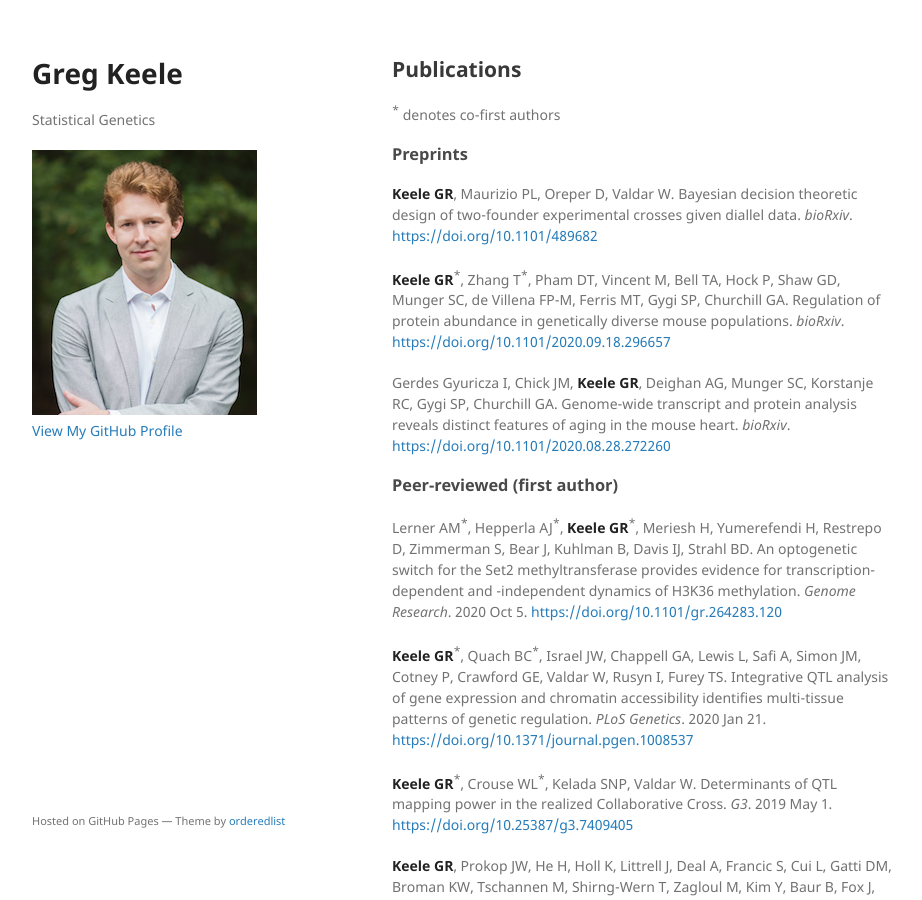
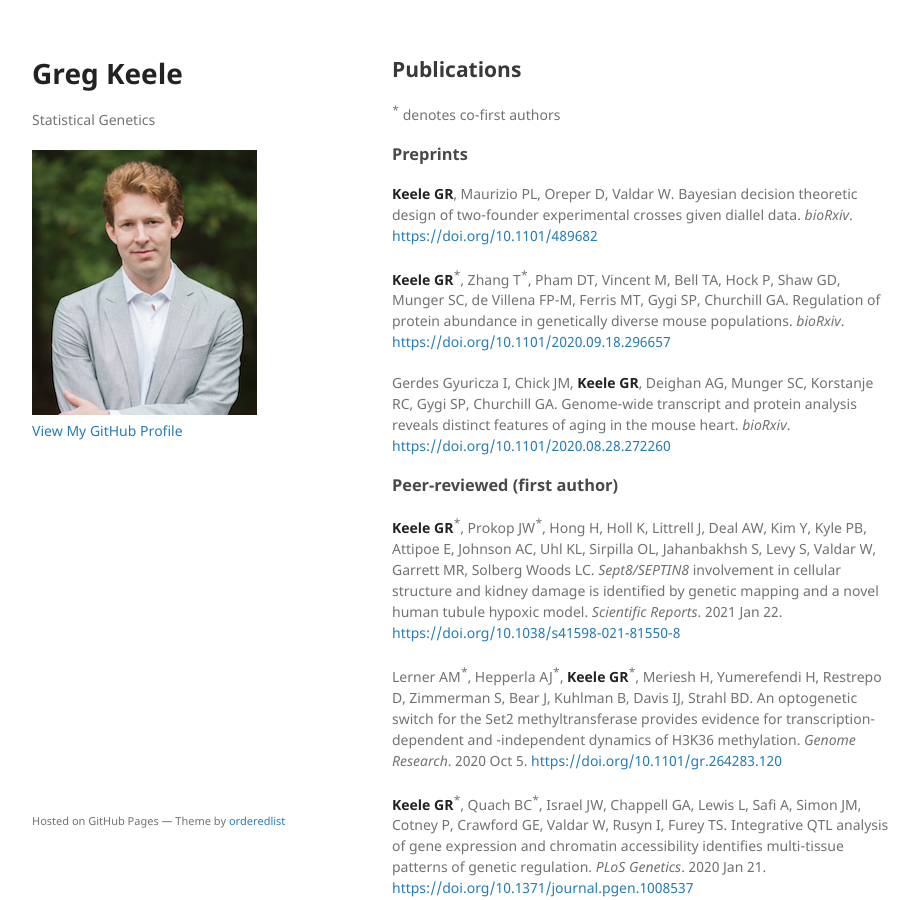
Before and after one commit to gkeele/gkeele.github.io, a Jekyll site: the page built from publications.md, in a window 1280 px wide and 900 px high. Shown: the whole window, without its empty margins (178-1100 px from the left). Built offline with Jekyll 4.4.1, drawn with Linux system fonts in a browser that asks for light colours; our own code applies the rules of GitHub Pages for plain Markdown files.

Commit message:
Added Sept8 paper

```diff
--- a/publications.md
+++ b/publications.md
@@ -14,6 +14,8 @@ layout: default
 Gerdes Gyuricza I, Chick JM, **Keele GR**, Deighan AG, Munger SC, Korstanje RC, Gygi SP, Churchill GA. Genome-wide transcript and protein analysis reveals distinct features of aging in the mouse heart. *bioRxiv*. [https://doi.org/10.1101/2020.08.28.272260](https://www.biorxiv.org/content/10.1101/2020.08.28.272260v1)
 
 ### Peer-reviewed (first author)
+
+**Keele GR**<sup>\*</sup>, Prokop JW<sup>\*</sup>, Hong H, Holl K, Littrell J, Deal AW, Kim Y, Kyle PB, Attipoe E, Johnson AC, Uhl KL, Sirpilla OL, Jahanbakhsh S, Levy S, Valdar W, Garrett MR, Solberg Woods LC. *Sept8/SEPTIN8* involvement in cellular structure and kidney damage is identified by genetic mapping and a novel human tubule hypoxic model. *Scientific Reports*. 2021 Jan 22. [https://doi.org/10.1038/s41598-021-81550-8](https://www.nature.com/articles/s41598-021-81550-8)
 
 Lerner AM<sup>\*</sup>, Hepperla AJ<sup>\*</sup>, **Keele GR**<sup>\*</sup>, Meriesh H, Yumerefendi H, Restrepo D, Zimmerman S, Bear J, Kuhlman B, Davis IJ, Strahl BD. An optogenetic switch for the Set2 methyltransferase provides evidence for transcription-dependent and -independent dynamics of H3K36 methylation. *Genome Research*. 2020 Oct 5. [https://doi.org/10.1101/gr.264283.120](https://genome.cshlp.org/content/early/2020/10/05/gr.264283.120)
 
```
